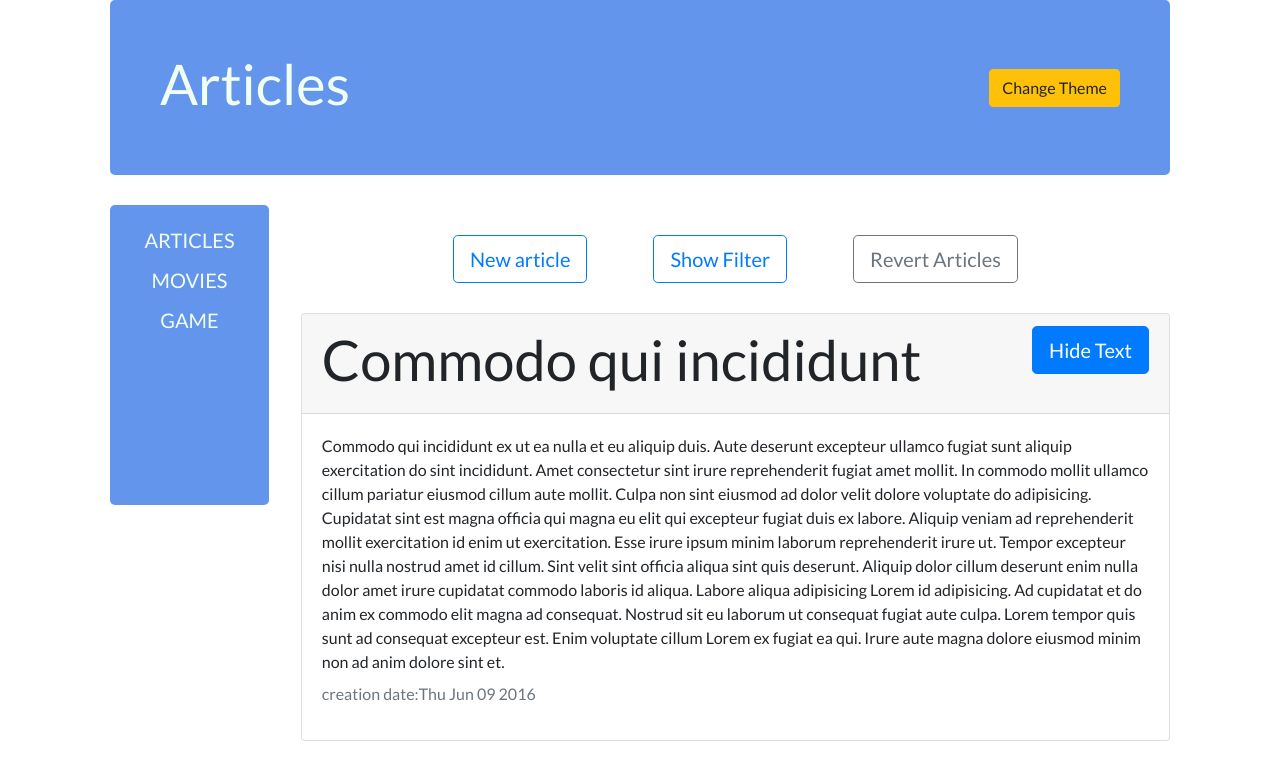
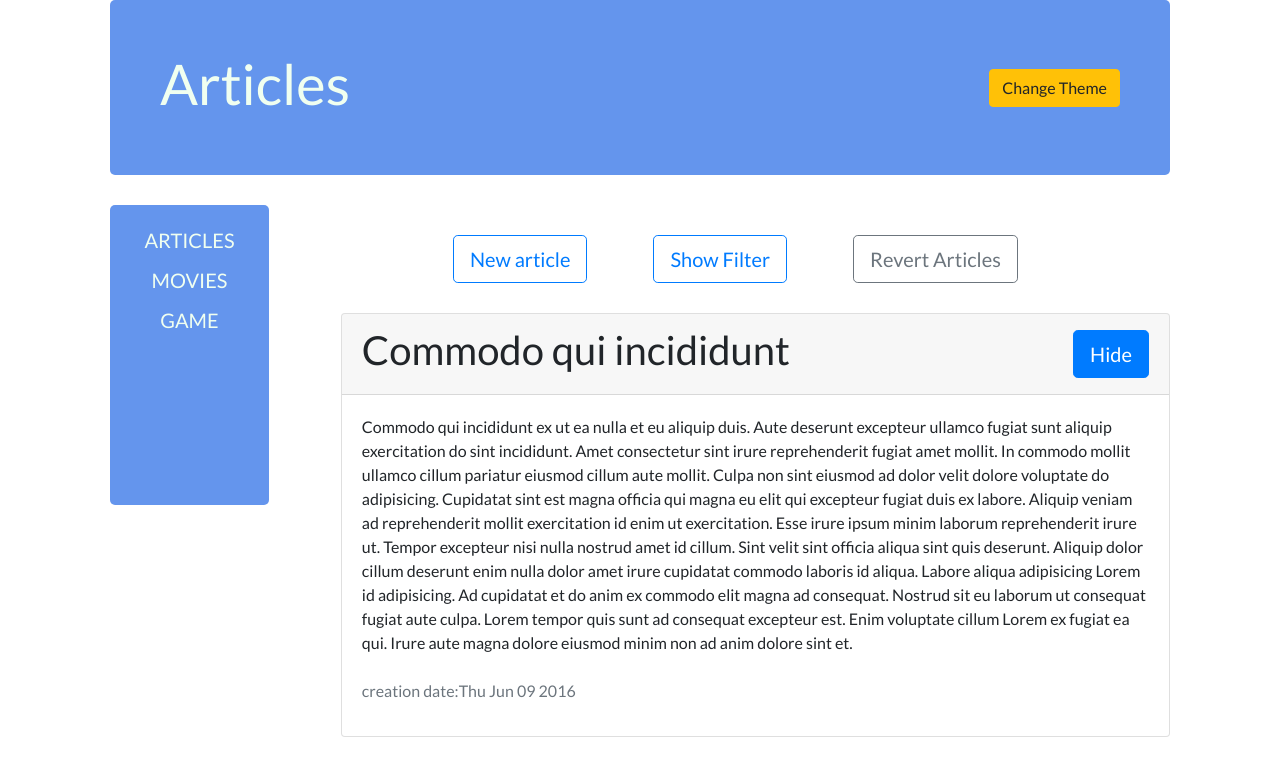
Before and after one commit to sergei740/article-list, a React (Create React App) app: page / in a window 1280 px wide. Shown: the top 759 px of the page. Built offline with nearby package versions, Linux system fonts and the light colour scheme; the HTML template or start-up script is replaced by a standard one.

Commit message:
refactored Article and ArticleList components

```diff
--- a/src/components/App/App.jsx
+++ b/src/components/App/App.jsx
@@ -1,6 +1,6 @@
 import React, { Component } from 'react';
 import style from './style.module.css';
-import { BrowserRouter, Route } from "react-router-dom";
+import { HashRouter, Route } from "react-router-dom";
 import articles from '../../fixtures';
 import 'bootstrap/dist/css/bootstrap.css';
 import Articles from "../Articles/Articles";
@@ -8,7 +8,6 @@ import SideBar from "../SideBar/SideBar";
 import Header from "../Header/Header";
 import MovieList from "../MovieList/MovieList";
 import Game from '../Game/Game';
-
 
 class App extends Component {
   state = {
@@ -20,12 +19,20 @@ class App extends Component {
     secondStyle: true
   };
 
-
   updateHeaderText = () => {
-    setTimeout(() => {
+    //// For Deploy
+    // setTimeout(() => {
+    //   this.setState({
+    //     headerText: document.location.hash !== '#/' && document.location.hash !== '#/article-list/'
+    //       ? document.location.hash.slice(15).charAt(0).toUpperCase() + document.location.hash.slice(16)
+    //       : 'Articles'
+    //   })
+    // });
+    //// For Development
+    setTimeout(()=>{
       this.setState({
-        headerText: document.location.pathname !== '/'
-          ? document.location.pathname.slice(1).charAt(0).toUpperCase() + document.location.pathname.slice(2)
+        headerText: document.location.hash !== '#/'
+          ? document.location.hash.slice(2).charAt(0).toUpperCase() + document.location.hash.slice(3)
           : 'Articles'
       });
     });
@@ -36,7 +43,7 @@ class App extends Component {
   };
 
   revert = () => {
-    this.setState({ reverted: !this.state.reverted })
+    this.setState({ reverted: !this.state.reverted });
   };
 
   handleChange = e => {
@@ -65,18 +72,19 @@ class App extends Component {
 
   changeStyle = () => {
     this.setState({ secondStyle: !this.state.secondStyle });
+    console.log(document.location.pathname);
   };
-
 
   render() {
     return (
-      <BrowserRouter>
+      <HashRouter basename={ process.env.PUBLIC_URL }>
         <div className={ style.main_container }>
           <Header headerText={ this.state.headerText } changeStyle={ this.changeStyle }
                   secondStyle={ this.state.secondStyle }/>
           <div className={ style.main_content_container }>
             <SideBar onClickNavLink={ this.updateHeaderText } secondStyle={ this.state.secondStyle }/>
-            <Route exact path='/' render={ () => <Articles handleChange={ this.handleChange }
+            <Route exact path='/'
+                   render={ () => <Articles handleChange={ this.handleChange }
                                             handleSubmit={ this.handleSubmit }
                                             articles={ this.state.reverted ? this.state.articles.slice().reverse() : this.state.articles }
                                             isOpenCreateNewArticle={ this.state.isOpenCreateNewArticle }
@@ -84,12 +92,11 @@ class App extends Component {
                                             openCreateNewArticle={ this.openCreateNewArticle }
                                             revert={ this.revert }
                                             openFilter={ this.openFilter }/> }/>
-
             <Route path='/movies' component={ MovieList }/>
             <Route path='/game' component={ Game }/>
           </div>
         </div>
-      </BrowserRouter>
+      </HashRouter>
     )
   }
 }
--- a/src/components/Article.jsx
+++ /dev/null
@@ -1,49 +0,0 @@
-import React, { Component } from 'react';
-
-class Article extends Component {
-  constructor(props) {
-    super(props);
-
-    this.state = {
-      isOpen: props.defaultOpen
-    }
-  }
-
-  handleClick = () => {
-    this.setState({ isOpen: !this.state.isOpen });
-  };
-
-  shouldComponentUpdate(nextProps, nextState) {
-    return this.state.isOpen !== nextState.isOpen;
-  };
-
-  componentWillReceiveProps(nextProps) {
-    if (nextProps.defaultOpen !== this.state.defaultOpen) {
-      this.setState({ isOpen: nextProps.defaultOpen })
-    }
-  };
-
-  render() {
-    const { article } = this.props;
-    const style = { width: '100%' };
-    const articleText = this.state.isOpen && <section className='card-text'>{ article.text }</section>;
-    const buttonText = this.state.isOpen ? 'Hide Text' : 'Show Text';
-    return (
-      <div className='card mx-auto mb-4' style={ style }>
-        <div className='card-header'>
-          <h2 className='display-4'>
-            { article.title }
-            <button onClick={ this.handleClick } className='btn btn-primary btn-lg float-right'>{ buttonText }</button>
-          </h2>
-        </div>
-        <div className='card-body'>
-          { articleText }
-          <h6 className='card-subtitle text-muted py-3'>creation date:{ (new Date(article.date)).toDateString() }</h6>
-        </div>
-      </div>
-    )
-  }
-}
-
-
-export default Article;
--- /dev/null
+++ b/src/components/Article/Article.jsx
@@ -0,0 +1,19 @@
+import React from 'react';
+
+export default function Article(props) {
+  return (
+    <li className='card mx-auto mb-4' style={{width:'100%'}}>
+      <div className='card-header d-flex justify-content-between align-items-center'>
+        <h1>{ props.article.title }</h1>
+        <button className='btn btn-primary btn-lg' onClick={ () => { props.changeOpenArticleId(props.article.id) } }>
+          { props.isOpen ? "Hide" : "Show" }
+        </button>
+      </div>
+      <div className='card-body'>
+        { props.isOpen ? <p>{ props.article.text }</p> : null }
+        <h6 className='card-subtitle text-muted py-3'>creation
+          date:{ (new Date(props.article.date)).toDateString() }</h6>
+      </div>
+    </li>
+  )
+}
--- a/src/components/ArticleList.jsx
+++ /dev/null
@@ -1,16 +0,0 @@
-import React from 'react';
-import Article from './Article';
-
-
-function ArticleList({ articles }) {
-  const articlesList = articles.map((article, index) => {
-    return <li key={ article.id }><Article article={ article } defaultOpen={ index === 0 }/></li>
-  });
-  return (
-    <ul className='list-unstyled'>
-      { articlesList }
-    </ul>
-  )
-}
-
-export default ArticleList;
--- /dev/null
+++ b/src/components/ArticleList/ArticleList.jsx
@@ -0,0 +1,17 @@
+import React, { useState } from "react";
+import Article from "../Article/Article";
+
+export default function ArticleList({ articles }) {
+  const [openArticleId, changeArticleId] = useState(articles[0].id);
+  const changeOpenArticleId = id => openArticleId === id ? changeArticleId(null) : changeArticleId(id);
+  const articleList = articles.map(article => {
+    return (
+      <Article
+        article={ article }
+        isOpen={ openArticleId === article.id }
+        changeOpenArticleId={ changeOpenArticleId }
+      />
+    );
+  });
+  return <ul>{ articleList }</ul>;
+}
--- a/src/components/Articles/Articles.jsx
+++ b/src/components/Articles/Articles.jsx
@@ -1,7 +1,7 @@
 import React from 'react';
-import ArticleList from '../ArticleList';
-import ArticleFilter from '../ArticleFilter';
-import CreateNewArticle from '../CreateNewArticleForm';
+import ArticleList from '../ArticleList/ArticleList';
+import ArticleFilter from '../ArticleFilter/ArticleFilter';
+import CreateNewArticle from '../CreateNewArticle/CreateNewArticleForm';
 import style from './style.module.css';
 
 function Articles(props) {
--- a/src/components/CreateNewArticleForm.jsx
+++ b/src/components/CreateNewArticle/CreateNewArticleForm.jsx
@@ -1,5 +1,5 @@
 import React, { Component } from 'react';
-import getRandomString from '../getRandomId';
+import getRandomString from '../../getRandomId';
 
 class CreateNewArticleForm extends Component {
   constructor(props) {
--- a/src/components/MovieList/MovieList.jsx
+++ b/src/components/MovieList/MovieList.jsx
@@ -40,16 +40,10 @@ class MovieList extends Component {
 
     return (
       <div className={ style.movie_list }>
-        <div className={ style.block_input_title }>
-          <div>
-            <input placeholder='Type Movie Title' value={ this.state.inputTitle } onChange={ this.handleChange }/>
-          </div>
-          <div>
-            <button className='btn btn-outline-info btn-sm' onClick={ this.loadMovies }
-                    disabled={ !this.state.inputTitle }>Show Movies
-            </button>
-          </div>
-        </div>
+        <form className={ style.block_input_title } onSubmit={ this.loadMovies }>
+          <input placeholder='Type Movie Title' value={ this.state.inputTitle } onChange={ this.handleChange }/>
+          <button className='btn btn-outline-info btn-sm' disabled={ !this.state.inputTitle }>Show Movies</button>
+        </form>
         <div className={ style.block_poster_list }>
           { posterList }
         </div>
```
Also changed, not shown: package.json (+7 -1 lines), src/components/ArticleFilter/ArticleFilter.jsx (renamed from src/components/ArticleFilter.jsx), 1 other file (tests, documents, lock files or other folders). Lines whose indentation alone changed are shown as unchanged.
